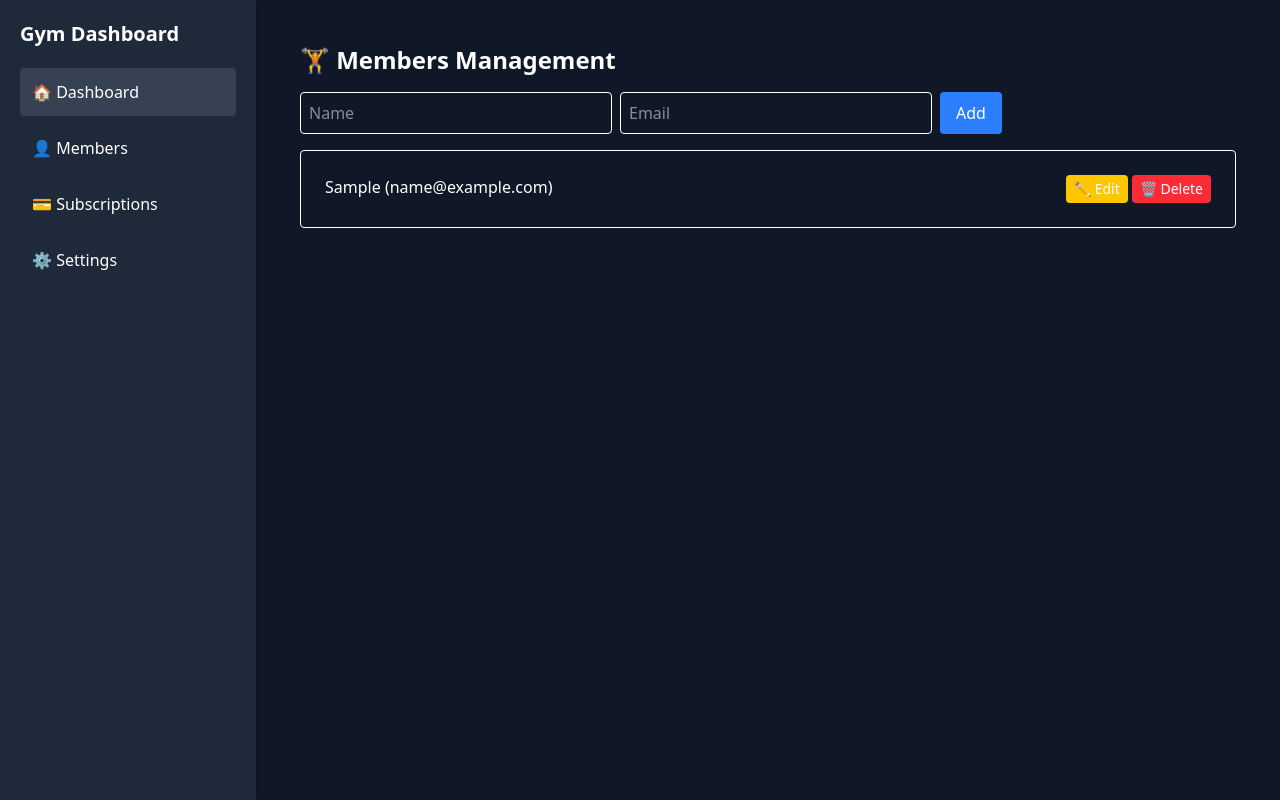
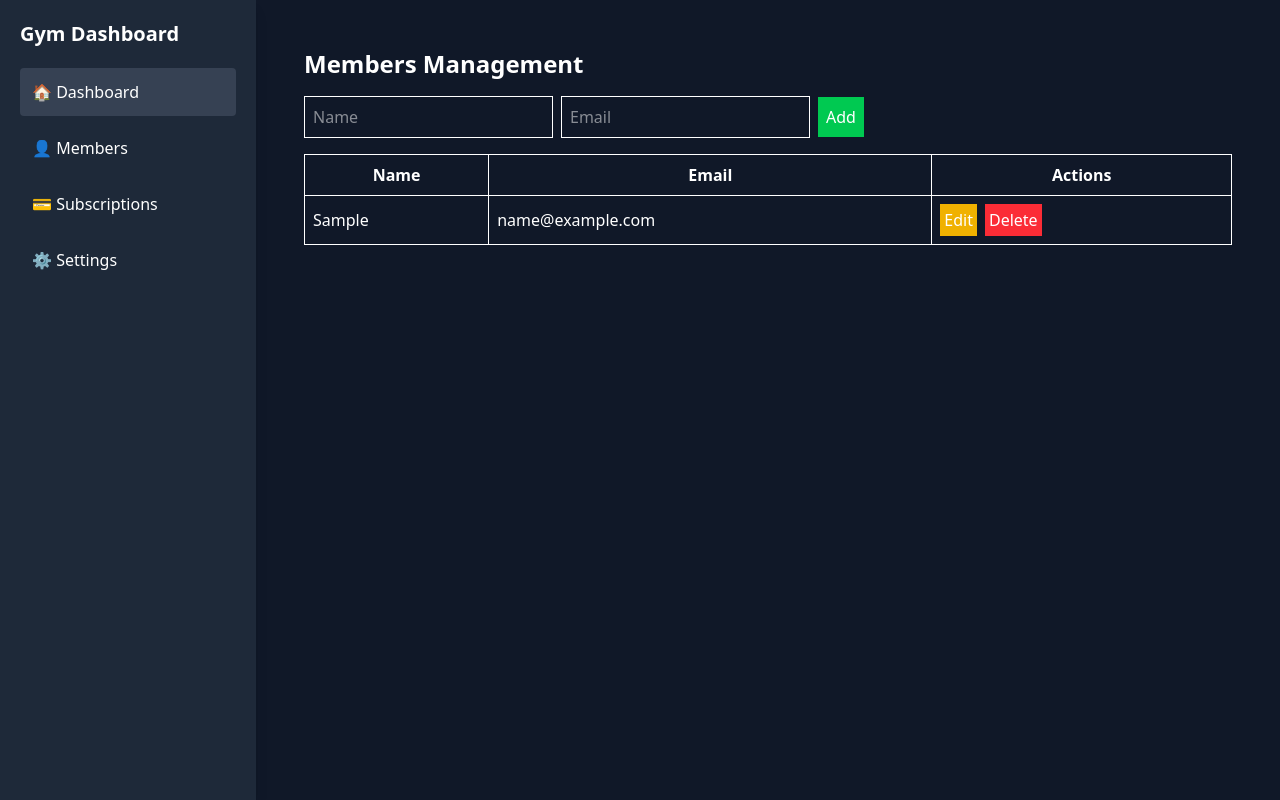
Before and after one commit to Scaronz/GymProDesk, a React (Vite) app: page /members in a window 1280 px wide. Both pictures are taken after typing "Sample", "name@example.com" into the empty fields and a click on the button "Add". Built offline with nearby package versions, Linux system fonts and the light colour scheme.

Commit message:
Edit Members page

```diff
--- a/src/App.css
+++ b/src/App.css
@@ -114,3 +114,7 @@ button {
     background-color: #0f0f0f69;
   }
 }
+thead {
+  background-color: #1e293b; /* Dark Blue */
+  color: white;
+}
--- a/src/pages/Members.tsx
+++ b/src/pages/Members.tsx
@@ -1,103 +1,106 @@
 import { useState } from "react";
 
-interface Member {
+type Member = {
   id: number;
   name: string;
   email: string;
-}
+};
 
-export default function Members() {
+const Members = () => {
   const [members, setMembers] = useState<Member[]>([]);
   const [name, setName] = useState("");
   const [email, setEmail] = useState("");
-  const [editId, setEditId] = useState<number | null>(null);
+  const [editingId, setEditingId] = useState<number | null>(null);
 
-  // Add or Update Member
-  const handleSubmit = (e: React.FormEvent) => {
-    e.preventDefault();
-    if (editId !== null) {
-      setMembers(
-        members.map((m) => (m.id === editId ? { id: editId, name, email } : m))
-      );
-      setEditId(null);
-    } else {
-      setMembers([...members, { id: Date.now(), name, email }]);
-    }
+  // Add Member
+  const addMember = () => {
+    if (!name || !email) return;
+    const newMember = { id: Date.now(), name, email };
+    setMembers([...members, newMember]);
     setName("");
     setEmail("");
   };
 
   // Edit Member
-  const handleEdit = (member: Member) => {
-    setEditId(member.id);
-    setName(member.name);
-    setEmail(member.email);
+  const editMember = (id: number) => {
+    const member = members.find((m) => m.id === id);
+    if (member) {
+      setName(member.name);
+      setEmail(member.email);
+      setEditingId(id);
+    }
+  };
+
+  // Update Member
+  const updateMember = () => {
+    setMembers(members.map(m => m.id === editingId ? { ...m, name, email } : m));
+    setEditingId(null);
+    setName("");
+    setEmail("");
   };
 
   // Delete Member
-  const handleDelete = (id: number) => {
+  const deleteMember = (id: number) => {
     setMembers(members.filter((m) => m.id !== id));
   };
 
   return (
-    <div className="p-5">
-      <h2 className="text-2xl font-bold mb-4">🏋️ Members Management</h2>
+    <div className="p-6">
+      <h2 className="text-2xl font-bold mb-4">Members Management</h2>
 
-      {/* Add/Edit Form */}
-      <form onSubmit={handleSubmit} className="mb-4 flex gap-2">
+      <div className="mb-4">
         <input
+          className="border p-2 mr-2"
           type="text"
           placeholder="Name"
           value={name}
           onChange={(e) => setName(e.target.value)}
-          className="border p-2 rounded w-1/3"
-          required
         />
         <input
+          className="border p-2 mr-2"
           type="email"
           placeholder="Email"
           value={email}
           onChange={(e) => setEmail(e.target.value)}
-          className="border p-2 rounded w-1/3"
-          required
         />
-        <button
-          type="submit"
-          className="bg-blue-500 text-white px-4 py-2 rounded"
-        >
-          {editId ? "Update" : "Add"}
-        </button>
-      </form>
+        {editingId ? (
+          <button className="bg-blue-500 text-white p-2" onClick={updateMember}>
+            Update
+          </button>
+        ) : (
+          <button className="bg-green-500 text-white p-2" onClick={addMember}>
+            Add
+          </button>
+        )}
+      </div>
 
-      {/* Members List */}
-      <ul className="border rounded p-4">
-        {members.length === 0 ? (
-          <p>No members yet.</p>
-        ) : (
-          members.map((m) => (
-            <li
-              key={m.id}
-              className="flex justify-between p-2 border-b last:border-none"
-            >
-              <span>{m.name} ({m.email})</span>
-              <div>
-                <button
-                  onClick={() => handleEdit(m)}
-                  className="bg-yellow-400 px-2 py-1 text-sm rounded mx-1"
-                >
-                  ✏️ Edit
+      <table className="w-full border-collapse border">
+        <thead>
+          <tr >
+            <th className="border p-2">Name</th>
+            <th className="border p-2">Email</th>
+            <th className="border p-2">Actions</th>
+          </tr>
+        </thead>
+        <tbody>
+          {members.map((member) => (
+            <tr key={member.id} className="border">
+              <td className="border p-2">{member.name}</td>
+              <td className="border p-2">{member.email}</td>
+              <td className="border p-2">
+                <button className="bg-yellow-500 text-white p-1 mr-2" onClick={() => editMember(member.id)}>
+                  Edit
                 </button>
-                <button
-                  onClick={() => handleDelete(m.id)}
-                  className="bg-red-500 text-white px-2 py-1 text-sm rounded"
-                >
-                  🗑 Delete
+                <button className="bg-red-500 text-white p-1" onClick={() => deleteMember(member.id)}>
+                  Delete
                 </button>
-              </div>
-            </li>
-          ))
-        )}
-      </ul>
+              </td>
+            </tr>
+          ))}
+        </tbody>
+      </table>
     </div>
   );
-}
+};
+
+export default Members;
```
